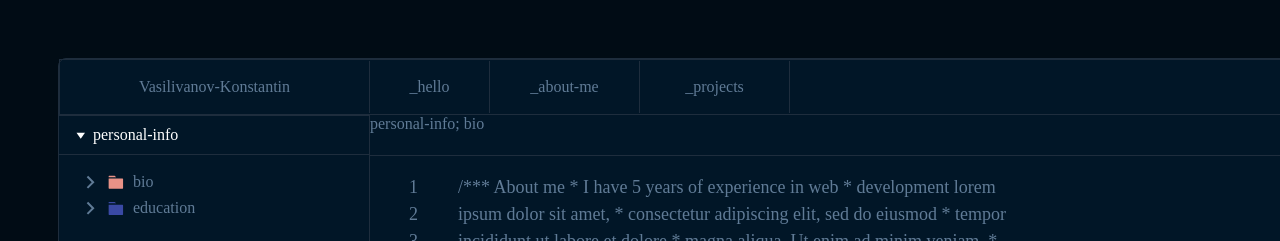
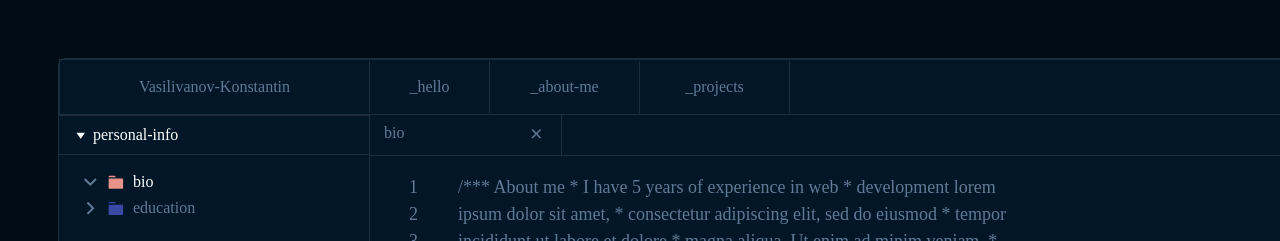
Before and after one commit to iVaccemoq/portfolioMain, a React (Create React App) app: page /about in a window 1280 px wide. Shown: the top 241 px of the page. Built offline with nearby package versions, Linux system fonts and the light colour scheme.

Commit message:
preservation

```diff
--- a/src/components/SecondRouteWrapper/SecondRouteWrapper.js
+++ b/src/components/SecondRouteWrapper/SecondRouteWrapper.js
@@ -12,15 +12,18 @@ import { useState } from "react";
 const SecondRouteWrapper = () => {
 
     const [toggleClass, setToggleClass] = useState(['personal-info_active', '','']);
-    const [toggleChildClass, setToggleChildClass] = useState(['',''])
+    const [toggleChildClass, setToggleChildClass] = useState(['bio_active','']);
+    const [windowName, setWindowName] = useState(['bio','']);
 
     const onActive = (e) => {
 
         if (e.target.getAttribute('data-folder') !== null) {
-            setToggleClass(toggleClazz(toggleClass,e,'data-folder'))
+            /* setToggleClass(toggleClazz(toggleClass,e,'data-folder')) */
+            setToggleChildClass(toggleClazz(toggleChildClass,e,'data-folders'))
         } else if (e.target.getAttribute('data-folders') !== null)  {
             setToggleChildClass(toggleClazz(toggleChildClass,e,'data-folders'))
         }
+
     }
 
     const toggleClazz = (whtToggle, e, whtDataAttr) => {
@@ -71,17 +74,154 @@ const SecondRouteWrapper = () => {
 
     }
 
-    console.log(toggleChildClass)
+    /* const onWindow = (e) => {
+        if (e.target.getAttribute('data-folder') !== null) {
+            setWindowName(toggleName(e, 'data-folder'))
+        } else if (e.target.getAttribute('data-folders') !== null) {
+            setWindowName(toggleChildName(e, 'data-folders'))
+        }
+    } */
+
+    const onWindow = (e) => {
+        if (e.target.getAttribute('data-folders') !== null) {
+            setWindowName(toggleChildName(e, 'data-folders'))
+        }
+    }
+
+    const toggleName = (e, dataAttr) => {
+
+        const copyArr = windowName.slice(0);
+
+        let maxCounter = 0;
+        let names =[]
+        let childElements = ['bio', 'education'] // при изменении верстки, добавить новые чайлд атрибуты
+
+        for (let key of childElements) {
+            let counter = 0;
+            copyArr.forEach((item,i) => {
+                if (item === e.target.getAttribute(dataAttr) || item === `${e.target.getAttribute(dataAttr)}; ${key}`) {
+                    counter++
+                }
+            })
+            if (counter > maxCounter) {
+                maxCounter = counter;
+            }
+        }
+
+       /*  if (maxCounter === 0) {
+            names = windowName.map((item,i) => {
+
+                copyArr[i] = item;
+
+                let counter = 0;
+
+                copyArr.forEach((item,i) => {
+                    if (item === e.target.getAttribute(dataAttr)) {
+                        counter ++
+                    }
+                })
+
+                if (item === '' && counter === 0) {
+                    copyArr[i] = e.target.getAttribute(dataAttr);
+                    return e.target.getAttribute(dataAttr)
+                } else {
+                    return item
+                }
+            })
+        } else {
+            names = windowName.map((item,i) => {
+
+                if (item === e.target.getAttribute(dataAttr) || item === `${e.target.getAttribute(dataAttr)}; ${childElements[i]}`) {
+                    return ''
+                } else {
+                    return item
+                }
+
+            })
+        } */
+        names = windowName.map((item,i) => {
+
+            copyArr[i] = item;
+
+            let counter = 0;
+
+            copyArr.forEach((item,i) => {
+                if (item === e.target.getAttribute(dataAttr) || item === `${e.target.getAttribute(dataAttr)}; ${childElements[i]}`) {
+                    counter ++
+                }
+            })
+
+            if (item === '' && counter === 0 ) {
+                copyArr[i] = e.target.getAttribute(dataAttr);
+                return e.target.getAttribute(dataAttr)
+            } else {
+                return item
+            }
+        })
+
+        return names
+
+    }
+
+    const toggleChildName = (e, dataAttr) => {
+
+        const copyArr = windowName.slice(0);
+        let childNames = [];
+
+        let counter = 0;
+
+        copyArr.forEach(item => {
+            if (item === e.target.getAttribute(dataAttr)) {
+                counter ++;
+            }
+        })
+
+        if (counter === 0) {
+            childNames.map((item,i) => {
+                if (item === '') {
+                    copyArr[i] = e.target.getAttribute(dataAttr)
+                    return e.target.getAttribute(dataAttr)
+                } else {
+                    return item
+                }
+            })
+        }
+
+        return childNames
+
+    }
+
+    console.log(windowName)
+    /* const windowNamee = ['personal-info; bio', 'personal-info; education']
+
+    console.log(windowNamee)
+
+    let childElementss = ['bio', 'education']
+
+    const names = windowNamee.map((item,i) => {
+
+            if (item === 'personal-info' || item === `personal-info; ${childElementss[i]}`) {
+                return ''
+            } else {
+                return item
+            }
+
+    })
+
+    console.log(names) */
+
+
+
     return (
         <main className="App__two-page-wrapper">
-            <Gpspanel onActive={onActive}>
+            <Gpspanel onActive={onActive} onWindow={onWindow}>
                 <AsideEntrails dataAttr='personal-info' name={'personal-info'} toggleClass={toggleClass}/>
                 <AsidePanelEntrails dataAttr='personal-info' toggleChildClass={toggleChildClass} toggleClass={toggleClass}/>
                 <AsideEntrails dataAttr='contacts' name={'contacts'} toggleClass={toggleClass}/>
-                <AsidePanelEntrailsContacts dataAttr='contacts' toggleChildClass={toggleChildClass} toggleClass={toggleClass}/>
+                <AsidePanelEntrailsContacts dataAttr='contacts' toggleClass={toggleClass}/>
             </Gpspanel>
             <MainScreen>
-                <Window/>
+                <Window windowName={windowName}/>
                 <MainScreenEntralis/>
                 <Scroll/>
             </MainScreen>
--- a/src/components/app/App.scss
+++ b/src/components/app/App.scss
@@ -40,10 +40,13 @@
         display: flex;
         margin-bottom: 8px;
         cursor: pointer;
-        transition: 0.3s all;
+
     }
     &__two-page-img{
         margin-left: 17px;
+        &_active {
+            transform: rotate(90deg);
+        }
 
     }
     &__two-page-folder{
@@ -57,6 +60,9 @@
         font-style: normal;
         font-weight: 400;
         line-height: normal;
+        &_active {
+            color: white;
+        }
     }
     &__two-page-info{
         visibility: hidden;
--- a/src/components/asidePanelEntrails/AsidePanelEntrails.js
+++ b/src/components/asidePanelEntrails/AsidePanelEntrails.js
@@ -1,6 +1,8 @@
-import bio from '../../resourses/bioFolder.svg'
-import education from '../../resourses/educationFolder.svg'
+import bioIcon from '../../resourses/bioFolder.svg'
+import educationIcon from '../../resourses/educationFolder.svg'
 import arrow from '../../resourses/smalArrow.svg'
+
+import ListFolder from '../listFolders/ListFolder'
 
 const AsidePanelEntrails = (props) => {
 
@@ -16,16 +18,8 @@ const AsidePanelEntrails = (props) => {
 
     return (
         <ol className={clazz}>
-            <li data-folders='bio' className='App__two-page-info-about'>
-                <img data-folders='bio' src={arrow} alt="arrow" className="App__two-page-img" />
-                <img data-folders='bio' src={bio} alt="education" className="App__two-page-folder" />
-                <div data-folders='bio' className="App__two-page-name">bio</div>
-            </li>
-            <li data-folders='education' className='App__two-page-info-about'>
-                <img data-folders='education' src={arrow} alt="arrow" className="App__two-page-img" />
-                <img data-folders='education' src={education} alt="education" className="App__two-page-folder" />
-                <div data-folders='education' className="App__two-page-name">education</div>
-            </li>
+            <ListFolder name='bio' dataAttr='bio' img={bioIcon} toggleChildClass={props.toggleChildClass}/>
+            <ListFolder name='education' dataAttr='education' img={educationIcon} toggleChildClass={props.toggleChildClass}/>
         </ol>
     )
 }
--- a/src/components/gps-panel/Gps-panel.js
+++ b/src/components/gps-panel/Gps-panel.js
@@ -5,7 +5,10 @@ import './gps-panel.scss'
 
 const Gpspanel = (props) => {
     return (
-        <aside onClick={(e) => props.onActive(e)} className="aside-panel" >
+        <aside onClick={(e) => {
+            props.onActive(e)
+            props.onWindow(e)
+        }} className="aside-panel" >
             {props.children}
         </aside>
     )
--- /dev/null
+++ b/src/components/listFolders/ListFolder.js
@@ -0,0 +1,26 @@
+import arrow from '../../resourses/smalArrow.svg'
+
+const ListFolder = (props) => {
+
+    const regExp = new RegExp(props.dataAttr);
+
+    let clazz = "App__two-page-name"
+    let imgClazz = "App__two-page-img"
+
+    props.toggleChildClass.forEach(item => {
+        if (item.match(regExp) !== null) {
+            clazz = `App__two-page-name ${clazz}_active`
+            imgClazz = `App__two-page-img ${imgClazz}_active`
+        }
+    })
+
+    return (
+        <li data-folders={props.dataAttr} className='App__two-page-info-about'>
+            <img data-folders={props.dataAttr} src={arrow} alt="arrow" className={imgClazz} />
+            <img data-folders={props.dataAttr} src={props.img} alt={props.name} className="App__two-page-folder" />
+            <div data-folders={props.dataAttr} className={clazz}>{props.name}</div>
+        </li>
+    )
+}
+
+export default ListFolder;
--- a/src/components/window/Window.js
+++ b/src/components/window/Window.js
@@ -4,17 +4,16 @@ import WindowEntrails from '../windowEntrails/WindowEntrails';
 
 const Window = (props) => {
 
-    /* let windows = []
+    const names = props.windowName.map(item => {
+        if (item !== '') {
+           return <WindowEntrails name={item}/>
+        }
+    })
 
-    for (let item in props.window) {
-        if (props.window[item]!==''){
-            windows[item] = <WindowEntrails windowName={props.window[item]} onCloseWindow={props.onCloseWindow}/>
-        }
-    } */
 
     return (
         <div className="window">
-            personal-info; bio
+            {names}
         </div>
     )
 
--- a/src/components/windowEntrails/WindowEntrails.js
+++ b/src/components/windowEntrails/WindowEntrails.js
@@ -1,10 +1,11 @@
 import close from '../../resourses/close.svg';
 
 const WindowEntrails = (props) => {
+    console.log(props.name)
     return (
         <div className="window__wrapper">
-            {props.windowName}
-            <img data-close={props.windowName} className='window__img' src={close} alt="close" onClick={(e) => props.onCloseWindow(e)} />
+            {props.name}
+            <img className='window__img' src={close} alt="close" />
         </div>
     )
 }
```
